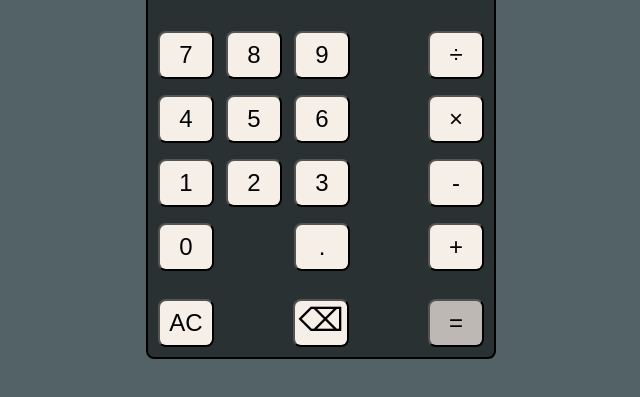
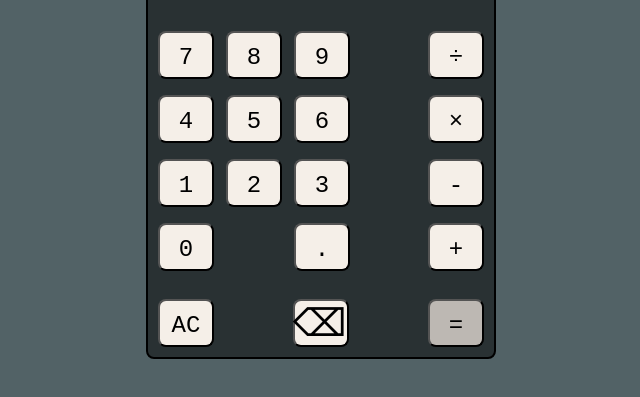
Before and after one commit to Yannic1992/Calculator, a plain HTML site: page index.html in a window 1280 px wide. Shown: the part 291-688 px from the top of the page, 319-959 px from the left. Drawn offline with Linux system fonts and the light colour scheme.

Commit message:
add monospace font family

```diff
--- a/css/calculator_style.css
+++ b/css/calculator_style.css
@@ -19,12 +19,13 @@ body {
 }
 
 button {
+    font-family: "Courier New", monospace;
     background-color: #f5efe8;
     border-radius: 8px;
     font-size: 24px;
     width: 56px;
     height: 48px;
-    padding: 0px;
+    padding: 5px 0px 0px 0px;
 }
 .calculator {
     border: 2px solid black;
@@ -38,6 +39,7 @@ button {
 }
 
 .display {
+    font-family: "Courier New", monospace;
     border: 2px solid black;
     border-radius: 8px;
     background-color: lightgray;
@@ -93,5 +95,6 @@ button {
     display: flex;
     justify-content: center;
     align-items: flex-start;
-    font-size: 32px;
+    font-size: 38px;
+    padding: 0px 3px 0px 0px;
 }
```
